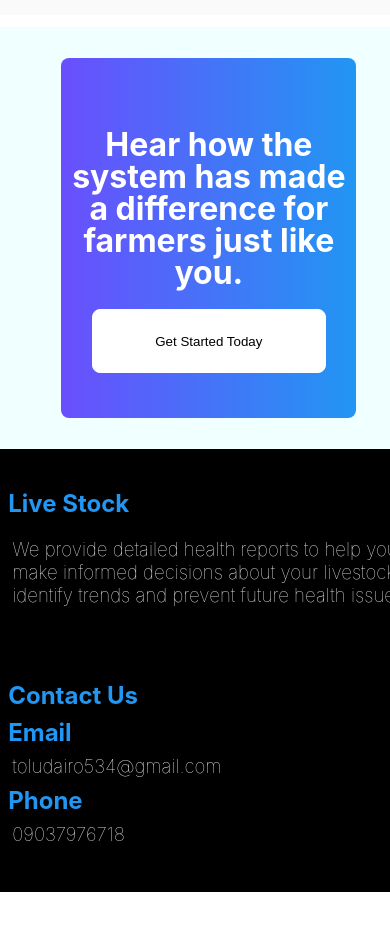
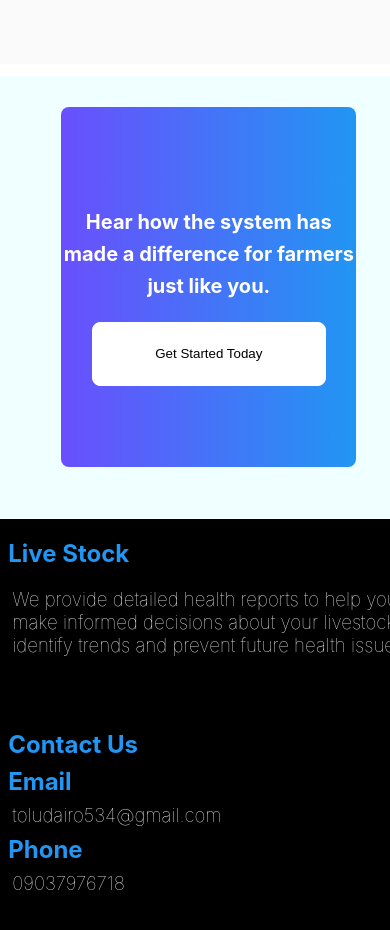
Before and after one commit to minibot47/Final-Year-Project, a React (Create React App) app in the folder my-react-project/: page / in a window 390 px wide. Shown: the part 3120-4050 px from the top of the page. Before the commit the page ends 4012 px from the top, so only its background shows below. Built offline with nearby package versions, Linux system fonts and the light colour scheme.

Commit message:
edits to landing page

```diff
--- a/my-react-project/src/pages/Landing.css
+++ b/my-react-project/src/pages/Landing.css
@@ -562,12 +562,12 @@ h3 {
       }
 
       .navbar ul {
-        display: none; /* Ensure the main navbar is hidden on mobile */
+        display: none;
       }
 
       .navbar button {
         display: block;
-        color: white; /* Button text color for visibility */
+        color: white;
         margin-left: -55px;
         margin-right: -18px;
       }
@@ -680,6 +680,7 @@ h3 {
     .fifthpage-grid {
         grid-template-columns: 1fr;
         grid-template-rows: repeat(4, auto);
+        margin-top: 15%;
     }
 
     .fifthpage-grid img {
@@ -698,6 +699,19 @@ h3 {
         text-align: center;
         height: 50%;
         padding-left: 2%;
+
+    }
+
+    .sixthpage-top h2{
+        font-size: 20px;
+
+    }
+
+    .sixthpage-bottom{
+        margin-top: 5%;
+        padding-top: 0;
+        padding-bottom: 10%;
+
     }
 
     .sixthinfo {
```
